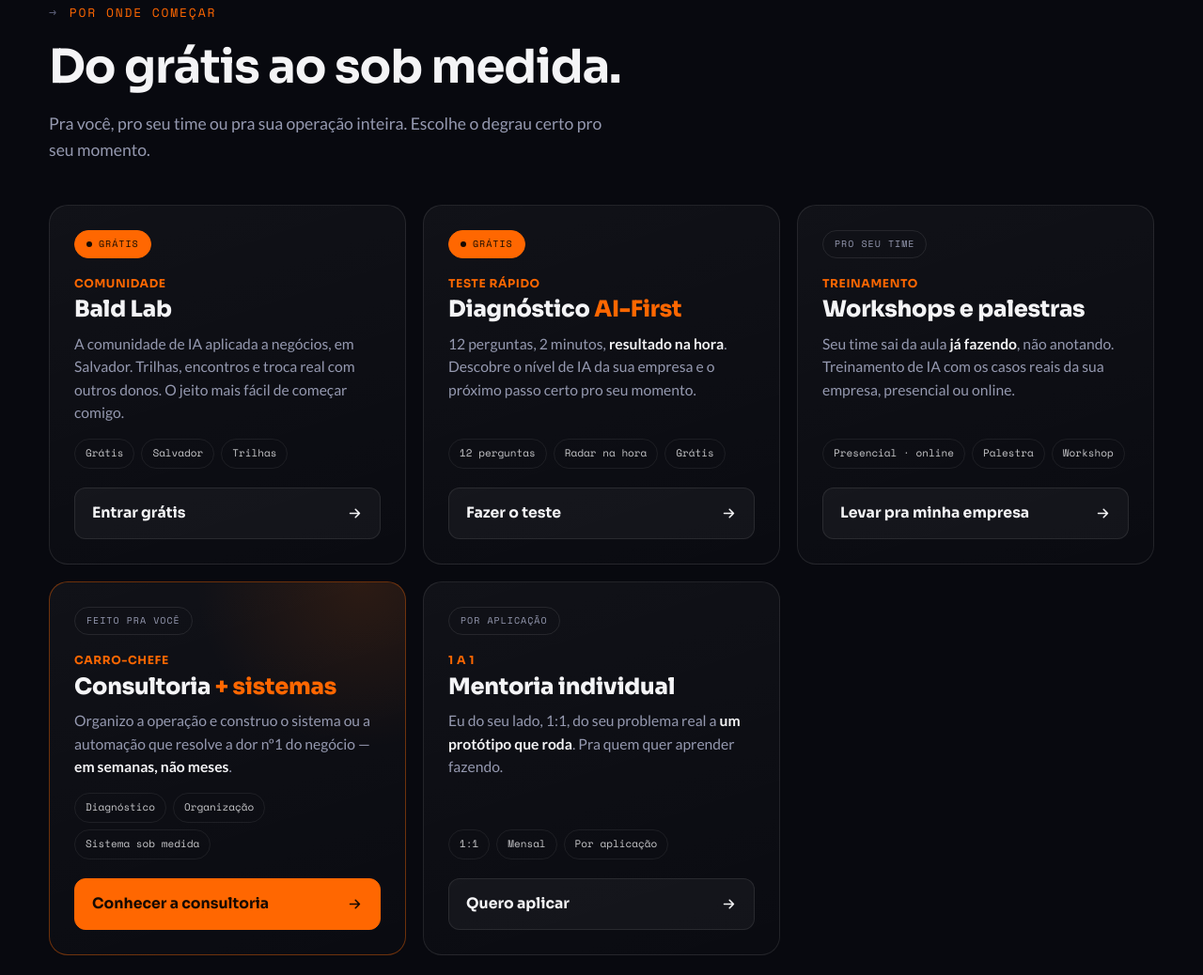
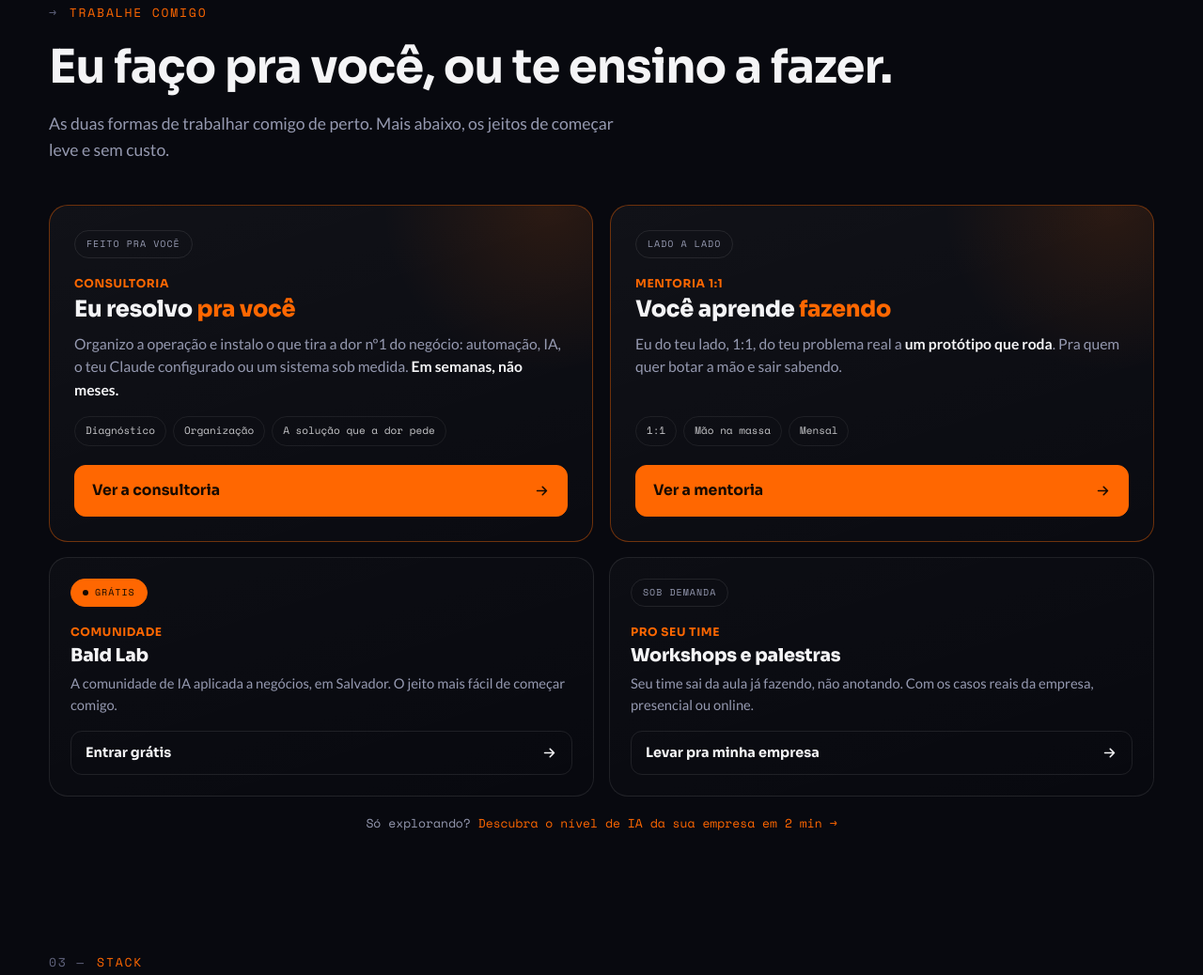
Before and after one commit to iago-borges-eng/iago-site, a plain HTML site: page index.html in a window 1280 px wide. Shown: the part 2871-3909 px from the top of the page at 94% size. Drawn offline with nearby package versions, Linux system fonts and the light colour scheme; animation ran at ten frames a second.

Commit message:
feat(site): remodela ofertas e contato (modelo intermediário) + nav consistente
Clareza/foco/hierarquia (mira as notas baixas do audit):
- Home: seção de ofertas vira par primário Consultoria + Mentoria 1:1
  (mesmo peso, done-for-you vs done-with-you); Bald Lab e Workshops viram
  secundários; Diagnóstico vira linha fina. Consultoria falada por RESULTADO
  (automação/IA/Claude/sistema), não só "sistema".
- Home: contato (05) ganha as 2 portas (Agendar um papo + Enviar mensagem),
  iguais; diagnóstico terciário.
- /links: "Falar comigo" (2 portas) sobe pro topo; quiz vira "comece por aqui";
  Mentoria alinhada pra 1:1; Palestras/workshops viram linha "sob demanda".
- Nav "Falar comigo" -> /papo em todas (consultoria/cursos/recursos/newsletter);
  consultoria hero "Agendar um papo" -> /papo (antes caía no form).

Fase intermediária (pré-nicho Accelera): sem bets de nicho/produto.

Co-Authored-By: Claude Opus 4.8 (1M context) <noreply@anthropic.com>

```diff
--- a/index.html
+++ b/index.html
@@ -283,6 +283,17 @@
   .lcta svg{width:17px;height:17px;flex:none}
   @media(max-width:960px){.ladder{grid-template-columns:repeat(2,1fr)}}
   @media(max-width:640px){.ladder{grid-template-columns:1fr}.lcard h3{font-size:1.35rem}}
+  /* par primário (Consultoria + Mentoria) + secundário (grátis/sob demanda) */
+  .ladder.pair{grid-template-columns:repeat(2,1fr);margin-top:44px}
+  .lsub{display:grid;grid-template-columns:repeat(2,1fr);gap:16px;margin-top:16px}
+  .lcard.sm{padding:22px;background:linear-gradient(162deg,rgba(255,255,255,.025),rgba(255,255,255,.005))}
+  .lcard.sm h3{font-size:1.2rem;margin-bottom:7px}
+  .lcard.sm p{font-size:.92rem}
+  .lcard.sm .lcta{margin-top:16px;padding:11px 15px;font-size:.9rem;background:transparent}
+  .ldiag{margin-top:18px;text-align:center;font-family:'Space Mono',monospace;font-size:13px;color:var(--muted)}
+  .ldiag a{color:var(--orange);text-decoration:none}
+  .ldiag a:hover{text-decoration:underline}
+  @media(max-width:640px){.ladder.pair,.lsub{grid-template-columns:1fr}}
 
   /* credential chips */
   .chips{display:flex;flex-wrap:wrap;gap:9px;margin-top:22px}
@@ -490,51 +501,48 @@
   <!-- ESCADA DE OFERTAS -->
   <section class="block" id="ajuda" style="padding-top:20px">
     <div class="wrap">
-      <span class="kicker rv" data-n="→">Por onde começar</span>
-      <h2 class="h2 rv">Do grátis ao sob medida.</h2>
-      <p class="lead rv">Pra você, pro seu time ou pra sua operação inteira. Escolhe o degrau certo pro seu momento.</p>
-      <div class="ladder">
-        <a class="lcard rv" href="/comunidade">
+      <span class="kicker rv" data-n="→">Trabalhe comigo</span>
+      <h2 class="h2 rv">Eu faço pra você, ou te ensino a fazer.</h2>
+      <p class="lead rv">As duas formas de trabalhar comigo de perto. Mais abaixo, os jeitos de começar leve e sem custo.</p>
+      <!-- PAR PRIMÁRIO: Consultoria (faço pra você) + Mentoria (aprende fazendo) — mesmo peso -->
+      <div class="ladder pair">
+        <a class="lcard feat rv" href="/consultoria">
+          <span class="lbadge">Feito pra você</span>
+          <div class="kick">Consultoria</div>
+          <h3>Eu resolvo <em>pra você</em></h3>
+          <p>Organizo a operação e instalo o que tira a dor nº1 do negócio: automação, IA, o teu Claude configurado ou um sistema sob medida. <b>Em semanas, não meses.</b></p>
+          <div class="lpills"><i>Diagnóstico</i><i>Organização</i><i>A solução que a dor pede</i></div>
+          <span class="lcta">Ver a consultoria <svg viewBox="0 0 24 24" fill="none" stroke="currentColor" stroke-width="2.2" stroke-linecap="round" stroke-linejoin="round"><path d="M5 12h14M13 6l6 6-6 6"/></svg></span>
+        </a>
+        <a class="lcard feat rv" href="/mentoria">
+          <span class="lbadge">Lado a lado</span>
+          <div class="kick">Mentoria 1:1</div>
+          <h3>Você aprende <em>fazendo</em></h3>
+          <p>Eu do teu lado, 1:1, do teu problema real a <b>um protótipo que roda</b>. Pra quem quer botar a mão e sair sabendo.</p>
+          <div class="lpills"><i>1:1</i><i>Mão na massa</i><i>Mensal</i></div>
+          <span class="lcta">Ver a mentoria <svg viewBox="0 0 24 24" fill="none" stroke="currentColor" stroke-width="2.2" stroke-linecap="round" stroke-linejoin="round"><path d="M5 12h14M13 6l6 6-6 6"/></svg></span>
+        </a>
+      </div>
+
+      <!-- SECUNDÁRIO: começar grátis / sob demanda — peso menor -->
+      <div class="lsub">
+        <a class="lcard sm rv" href="/comunidade">
           <span class="lbadge free"><span class="d"></span>Grátis</span>
           <div class="kick">Comunidade</div>
           <h3>Bald Lab</h3>
-          <p>A comunidade de IA aplicada a negócios, em Salvador. Trilhas, encontros e troca real com outros donos. O jeito mais fácil de começar comigo.</p>
-          <div class="lpills"><i>Grátis</i><i>Salvador</i><i>Trilhas</i></div>
+          <p>A comunidade de IA aplicada a negócios, em Salvador. O jeito mais fácil de começar comigo.</p>
           <span class="lcta">Entrar grátis <svg viewBox="0 0 24 24" fill="none" stroke="currentColor" stroke-width="2.2" stroke-linecap="round" stroke-linejoin="round"><path d="M5 12h14M13 6l6 6-6 6"/></svg></span>
         </a>
-        <a class="lcard rv" href="/diagnostico">
-          <span class="lbadge free"><span class="d"></span>Grátis</span>
-          <div class="kick">Teste rápido</div>
-          <h3>Diagnóstico <em>AI-First</em></h3>
-          <p>12 perguntas, 2 minutos, <b>resultado na hora</b>. Descobre o nível de IA da sua empresa e o próximo passo certo pro seu momento.</p>
-          <div class="lpills"><i>12 perguntas</i><i>Radar na hora</i><i>Grátis</i></div>
-          <span class="lcta">Fazer o teste <svg viewBox="0 0 24 24" fill="none" stroke="currentColor" stroke-width="2.2" stroke-linecap="round" stroke-linejoin="round"><path d="M5 12h14M13 6l6 6-6 6"/></svg></span>
-        </a>
-        <a class="lcard rv" href="/cursos">
-          <span class="lbadge">Pro seu time</span>
-          <div class="kick">Treinamento</div>
+        <a class="lcard sm rv" href="/cursos">
+          <span class="lbadge">Sob demanda</span>
+          <div class="kick">Pro seu time</div>
           <h3>Workshops e palestras</h3>
-          <p>Seu time sai da aula <b>já fazendo</b>, não anotando. Treinamento de IA com os casos reais da sua empresa, presencial ou online.</p>
-          <div class="lpills"><i>Presencial · online</i><i>Palestra</i><i>Workshop</i></div>
+          <p>Seu time sai da aula já fazendo, não anotando. Com os casos reais da empresa, presencial ou online.</p>
           <span class="lcta">Levar pra minha empresa <svg viewBox="0 0 24 24" fill="none" stroke="currentColor" stroke-width="2.2" stroke-linecap="round" stroke-linejoin="round"><path d="M5 12h14M13 6l6 6-6 6"/></svg></span>
         </a>
-        <a class="lcard feat rv" href="/consultoria">
-          <span class="lbadge">Feito pra você</span>
-          <div class="kick">Carro-chefe</div>
-          <h3>Consultoria <em>+ sistemas</em></h3>
-          <p>Organizo a operação e construo o sistema ou a automação que resolve a dor nº1 do negócio — <b>em semanas, não meses</b>.</p>
-          <div class="lpills"><i>Diagnóstico</i><i>Organização</i><i>Sistema sob medida</i></div>
-          <span class="lcta">Conhecer a consultoria <svg viewBox="0 0 24 24" fill="none" stroke="currentColor" stroke-width="2.2" stroke-linecap="round" stroke-linejoin="round"><path d="M5 12h14M13 6l6 6-6 6"/></svg></span>
-        </a>
-        <a class="lcard rv" href="/mentoria">
-          <span class="lbadge">Por aplicação</span>
-          <div class="kick">1 a 1</div>
-          <h3>Mentoria individual</h3>
-          <p>Eu do seu lado, 1:1, do seu problema real a <b>um protótipo que roda</b>. Pra quem quer aprender fazendo.</p>
-          <div class="lpills"><i>1:1</i><i>Mensal</i><i>Por aplicação</i></div>
-          <span class="lcta">Quero aplicar <svg viewBox="0 0 24 24" fill="none" stroke="currentColor" stroke-width="2.2" stroke-linecap="round" stroke-linejoin="round"><path d="M5 12h14M13 6l6 6-6 6"/></svg></span>
-        </a>
       </div>
+
+      <p class="ldiag rv">Só explorando? <a href="/diagnostico">Descubra o nível de IA da sua empresa em 2 min →</a></p>
     </div>
   </section>
 
@@ -607,12 +615,18 @@
         </div>
         <div class="contact-right rv" style="display:flex;flex-direction:column;justify-content:center;gap:24px">
           <p class="lead">Uma conversa de 1 hora é suficiente para diagnosticar onde o negócio perde dinheiro e tempo.</p>
-          <p style="color:var(--muted);font-size:1rem;line-height:1.6">Você escolhe o assunto — consultoria, mentoria, curso ou só uma dúvida. Eu retorno pessoalmente.</p>
-          <a href="/papo" class="btn btn-primary" style="display:inline-flex;align-items:center;gap:10px;padding:16px 28px;font-size:1rem;width:fit-content">
-            Agendar um papo
-            <svg width="16" height="16" viewBox="0 0 24 24" fill="none" stroke="currentColor" stroke-width="2.5" stroke-linecap="round"><path d="m9 18 6-6-6-6"/></svg>
-          </a>
-          <a href="/diagnostico" style="font-family:'Space Mono',monospace;font-size:13px;color:var(--muted);text-decoration:none">Não quer conversar ainda? <span style="color:var(--orange)">Descubra seu nível de IA em 2 min →</span></a>
+          <p style="color:var(--muted);font-size:1rem;line-height:1.6">Você escolhe o assunto: consultoria, mentoria, curso ou só uma dúvida. Eu retorno pessoalmente.</p>
+          <div style="display:flex;gap:12px;flex-wrap:wrap">
+            <a href="/papo" class="btn" style="background:rgba(255,103,1,.1);border:1px solid rgba(255,103,1,.32);color:var(--bege);gap:10px;padding:16px 26px;font-size:1rem">
+              <svg width="17" height="17" viewBox="0 0 24 24" fill="none" stroke="#FF6701" stroke-width="2" stroke-linecap="round" stroke-linejoin="round"><rect x="3" y="4.5" width="18" height="16" rx="2.5"/><path d="M3 9h18M8 2.5v4M16 2.5v4"/></svg>
+              Agendar um papo
+            </a>
+            <a href="/formulario" class="btn" style="background:rgba(255,103,1,.1);border:1px solid rgba(255,103,1,.32);color:var(--bege);gap:10px;padding:16px 26px;font-size:1rem">
+              <svg width="17" height="17" viewBox="0 0 24 24" fill="none" stroke="#FF6701" stroke-width="2" stroke-linecap="round" stroke-linejoin="round"><path d="M21 15a2 2 0 0 1-2 2H7l-4 4V5a2 2 0 0 1 2-2h14a2 2 0 0 1 2 2z"/></svg>
+              Enviar uma mensagem
+            </a>
+          </div>
+          <a href="/diagnostico" style="font-family:'Space Mono',monospace;font-size:13px;color:var(--muted);text-decoration:none">Só explorando? <span style="color:var(--orange)">Descubra seu nível de IA em 2 min →</span></a>
         </div>
       </div>
     </div>
```
Also changed, not shown: consultoria/index.html (+2 -2 lines), cursos/index.html (+1 -1 lines), links.html (+25 -33 lines), newsletter/index.html (+1 -1 lines), recursos/index.html (+2 -2 lines).
